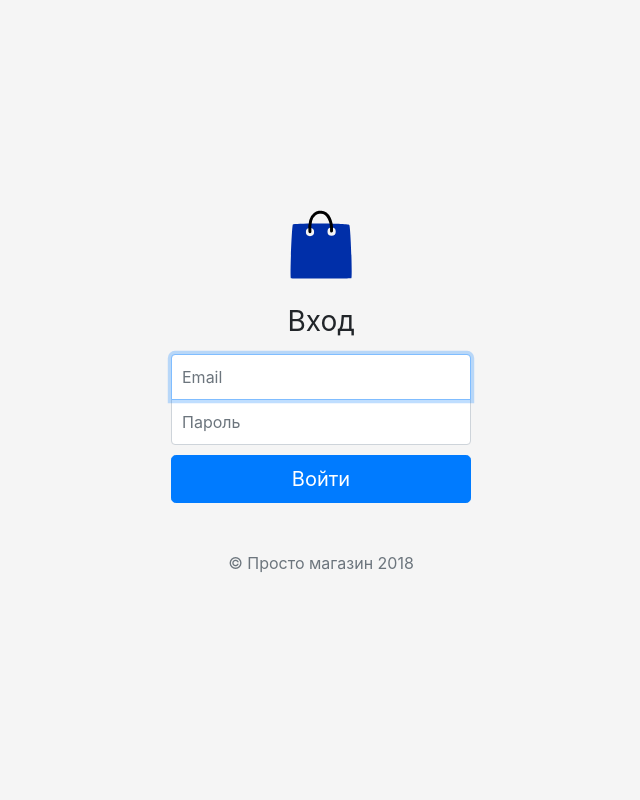
After one commit to pavkozlov/Django-diplom, a Django app: template shop/templates/registration/login.html in a window 1280 px wide. The commit adds this page. Shown: the whole page, without its empty margins (319-959 px from the left). Run offline with Django 3.2, Linux system fonts and the light colour scheme; the template is opened without the code that fills it, so the values that code supplies are empty; some libraries are stand-ins or nearby versions.

Commit message:
Created authentication by e-mail + password. Login/logout work.

```diff
--- a/OnlineShop/settings.py
+++ b/OnlineShop/settings.py
@@ -115,3 +115,7 @@ USE_TZ = True
 STATIC_URL = '/static/'
 STATIC_ROOT = '../static/'
 MEDIA_URL = '/media/'
+
+AUTHENTICATION_BACKENDS = ['shop.backends.UserEmailBackend']  # , 'django.contrib.auth.backends.ModelBackend',]
+
+LOGIN_REDIRECT_URL = 'mainpage'
--- /dev/null
+++ b/shop/static/shop/login.css
@@ -0,0 +1,49 @@
+html,
+body {
+  height: 100%;
+}
+
+body {
+  display: -ms-flexbox;
+  display: -webkit-box;
+  display: flex;
+  -ms-flex-align: center;
+  -ms-flex-pack: center;
+  -webkit-box-align: center;
+  align-items: center;
+  -webkit-box-pack: center;
+  justify-content: center;
+  padding-top: 40px;
+  padding-bottom: 40px;
+  background-color: #f5f5f5;
+}
+
+.form-signin {
+  width: 100%;
+  max-width: 330px;
+  padding: 15px;
+  margin: 0 auto;
+}
+.form-signin .checkbox {
+  font-weight: 400;
+}
+.form-signin .form-control {
+  position: relative;
+  box-sizing: border-box;
+  height: auto;
+  padding: 10px;
+  font-size: 16px;
+}
+.form-signin .form-control:focus {
+  z-index: 2;
+}
+.form-signin input[type="email"] {
+  margin-bottom: -1px;
+  border-bottom-right-radius: 0;
+  border-bottom-left-radius: 0;
+}
+.form-signin input[type="password"] {
+  margin-bottom: 10px;
+  border-top-left-radius: 0;
+  border-top-right-radius: 0;
+}
--- /dev/null
+++ b/shop/templates/registration/login.html
@@ -0,0 +1,43 @@
+{% load static %}
+<!DOCTYPE html>
+<html lang="en">
+<head>
+    <meta http-equiv="Content-Type" content="text/html; charset=UTF-8">
+
+    <meta name="viewport" content="width=device-width, initial-scale=1, shrink-to-fit=no">
+    <title>Graduation Work</title>
+    <link rel="stylesheet" href="{% static 'shop/bootstrap.min.css' %}">
+    <link rel="stylesheet" href="{% static '/shop/main.css' %}">
+    <link rel="stylesheet" href="{% static 'shop/login.css' %}">
+</head>
+<body class="text-center" data-gr-c-s-loaded="true">
+
+<form method="post" action="{% url 'login' %}" class="form-signin">
+    <input type="hidden" name="next" value="{% url 'mainpage' %}">
+    {% csrf_token %}
+    <img class="mb-4" src="{% static 'shop/logo.svg' %}" alt="" width="72" height="72">
+
+
+    <h1 class="h3 mb-3 font-weight-normal">Вход</h1>
+
+
+    <label for="{{form.username.id_for_label}}" class="sr-only">Email</label>
+    <input type='email' id="{{form.username.id_for_label}}" class="form-control" placeholder="Email"
+           name="username"
+           value="" required="" autofocus="" data-cip-id="inputEmail">
+
+    <label for="{{form.password.id_for_label}}" class="sr-only">Password</label>
+    <input type="password" id="{{form.password.id_for_label}}" class="form-control" placeholder="Пароль"
+           name="password" required="" data-cip-id="inputPassword">
+
+
+    <button class="btn btn-lg btn-primary btn-block" type="submit">Войти</button>
+    <p class="mt-5 mb-3 text-muted">© Просто магазин 2018</p>
+{{ form.non_field_errors }}
+</form>
+
+<script src="./static/jquery-3.3.1.slim.min.js"></script>
+<script src="./static/popper.min.js"></script>
+<script src="./static/bootstrap.min.js"></script>
+</body>
+</html>
--- a/shop/urls.py
+++ b/shop/urls.py
@@ -2,6 +2,7 @@ from django.urls import path
 from shop import views
 from django.conf import settings
 from django.conf.urls.static import static
+from django.contrib.auth import views as auth_views
 
 
 urlpatterns = [
@@ -10,5 +11,7 @@ urlpatterns = [
     path('item/<id>/', views.item_detail, name='item_detail'),
     path('item/<item_id>/add_review', views.add_review, name='add_review'),
     path('item/<item_id>/to_basket', views.to_basket, name='to_basket'),
-    path('basket/', views.basket_view, name='basket_view')
+    path('basket/', views.basket_view, name='basket_view'),
+    path('login/', auth_views.LoginView.as_view(), name='login'),
+    path('logout/', auth_views.LogoutView.as_view(), name='logout'),
 ] + static(settings.MEDIA_URL, document_root=settings.MEDIA_ROOT)
```
Also changed, not shown: shop/backends.py (added, +24 -0 lines), shop/templates/shop/navbar.html (+5 -3 lines), shop/admin.py (line endings or trailing spaces).
